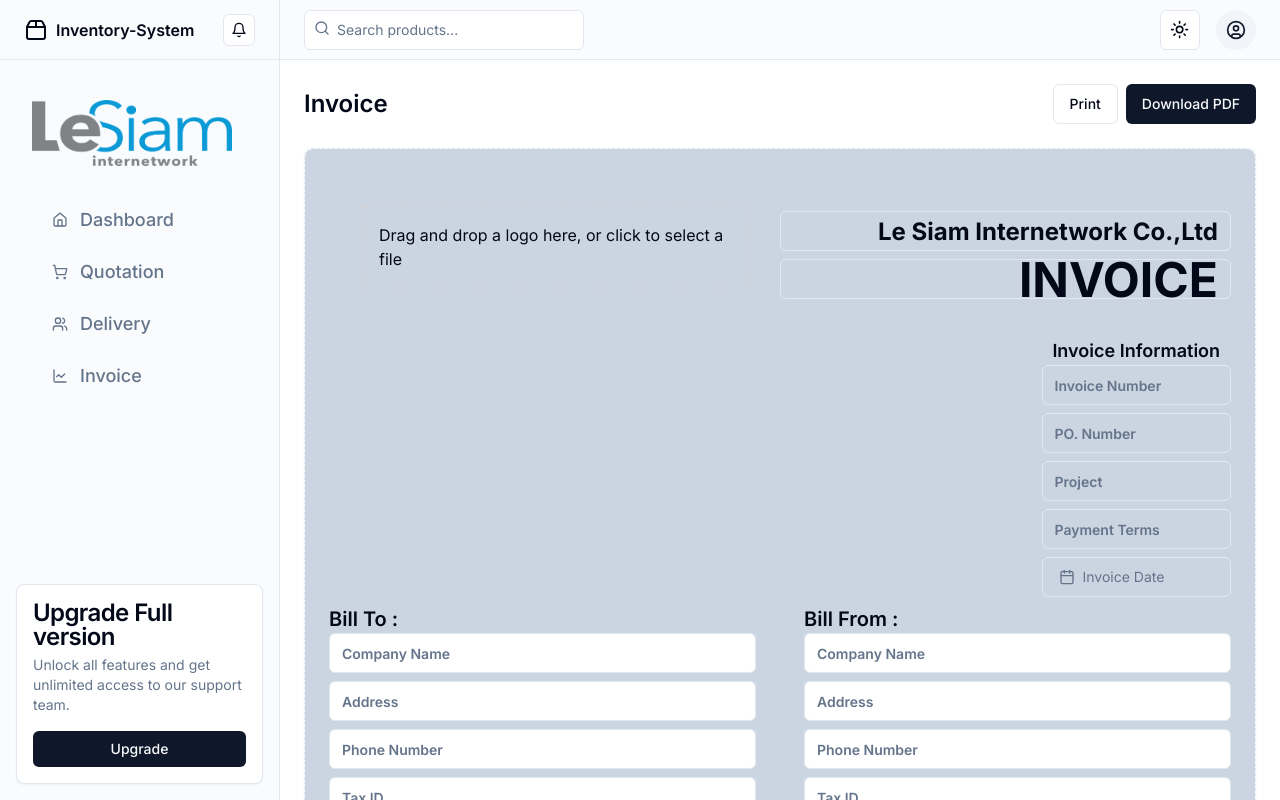
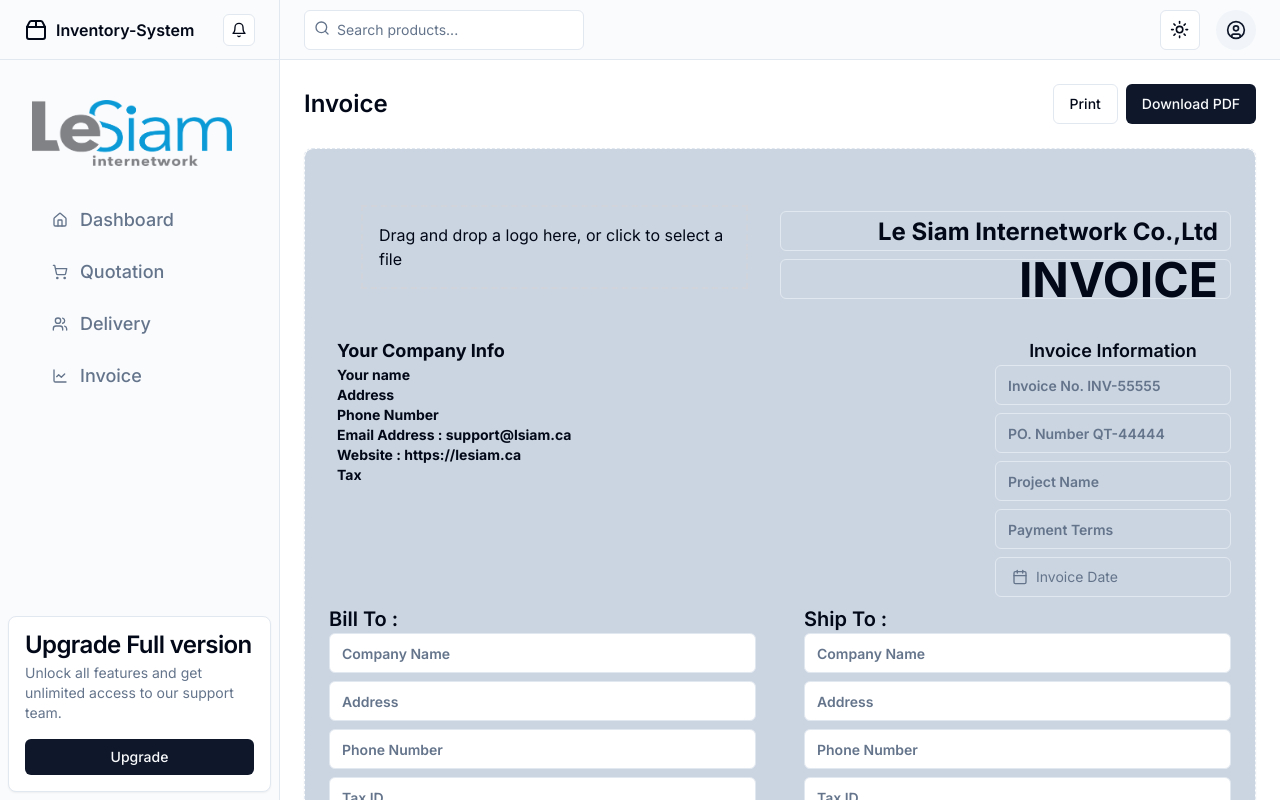
Before and after one commit to rapterxcode/lsiam-inventory, a Next.js app: page / in a window 1280 px wide. Shown: the top 800 px of the page. Built offline with nearby package versions, Linux system fonts and the light colour scheme.

Commit message:
main commit

```diff
--- a/app/page.tsx
+++ b/app/page.tsx
@@ -1,5 +1,5 @@
 import Dashboard from "@/components/dashboard";
-import InvoiceBuilder from "@/components/InvoiceBuilder";
+import InvoiceBuilder from "@/components/Invoice/InvoiceBuilder";
 import Nav from "@/components/Nav";
 import Sidebar from "@/components/Sidebar";
 
--- a/components/Header.tsx
+++ b/components/Invoice/Header.tsx
@@ -1,6 +1,6 @@
 import React, { useState } from 'react';
 import { Input } from '@/components/ui/input';
-import LogoUpload from './LogoUpload';
+import LogoUpload from '../LogoUpload';
 
 interface HeaderProps {
   logo: string | null;
@@ -17,7 +17,7 @@
         <div className="flex-1">
           <div className="mt-auto p-8">
             <LogoUpload onLogoUpload={setLogo} />
-            {logo && <img src={logo} alt="Company Logo" className="h-16 ml-2" />}
+            {logo && <img src={logo} alt="Company Logo" className="w-[200px] h-[auto] ml-5" />}
           </div>
         </div>
       </div>
--- a/components/InvoiceBuilder.tsx
+++ b/components/Invoice/InvoiceBuilder.tsx
@@ -1,9 +1,9 @@
 "use client";
 
 import React, { useState, ChangeEvent, useRef } from 'react';
-import Header from '@/components/Header';
-import InvoiceDetails from '@/components/InvoiceDetails';
-import ItemList from '@/components/ItemList';
+import Header from '@/components/Invoice/Header';
+import InvoiceDetails from '@/components/Invoice/InvoiceDetails';
+import ItemList from '@/components/Invoice/ItemList';
 import { Button } from '@/components/ui/button';
 
 interface Item {
@@ -55,7 +55,7 @@
         overflow: 'hidden',
       }}
     >
-      <div className="invoice-builder p-6 rounded-lg shadow-md bg-slate-300 ">
+      <div className="invoice-builder p-6 rounded-lg shadow-md bg-slate-300 max-h-screen overflow-y-auto">
         <Header logo={logo} setLogo={setLogo} />
         <InvoiceDetails />
         <ItemList
--- a/components/InvoiceDetails.tsx
+++ b/components/Invoice/InvoiceDetails.tsx
@@ -12,8 +12,8 @@
   PopoverContent,
   PopoverTrigger,
 } from "@/components/ui/popover"
-import { Input } from "./ui/input"
-import { Card, CardContent, CardHeader, CardTitle } from "./ui/card"
+import { Input } from "../ui/input"
+import { Card, CardContent, CardHeader, CardTitle } from "../ui/card"
 
 export function InvoiceDetails() {
   const [client, setClient] = React.useState<string>("")
@@ -33,13 +33,25 @@
   const [toWebsite, setToWebsite] = React.useState<string>("")
 
   return (
-    <div>
-      <section className="mb-2 grid grid-cols-4 gap-12 justify-end">
-  <div className="col-start-4 text-lg font-semibold justify-end text-center">
+<div>
+      <section className="mb-2 grid grid-cols-2 gap-12 justify-end">
+        <div className="ml-2 col-start-1 text-lg font-bold justify-start text-left">
+          <p>Your Company Info</p>
+          <div className="text-sm">
+          <p>Your name</p>
+          <p>Address</p>
+          <p>Phone Number</p>
+          <p>Email Address : support@lsiam.ca</p>
+          <p>Website : https://lesiam.ca</p>
+          <p>Tax</p>
+          </div>
+
+        </div>
+        <div className="col-end-4 text-lg font-semibold justify-end text-center">
     <p>Invoice Information</p>
-    <Input type="text" placeholder="Invoice Number" value={invoiceNumber} onChange={(e) => setInvoiceNumber(e.target.value)} className='mb-2 bg-transparent' />
-    <Input type="text" placeholder="PO. Number" value={poNumber} onChange={(e) => setPoNumber(e.target.value)} className='mb-2 bg-transparent' />
-    <Input type="text" placeholder="Project" value={project} onChange={(e) => setProject(e.target.value)} className='mb-2 bg-transparent' />
+    <Input type="text" placeholder="Invoice No. INV-55555" value={invoiceNumber} onChange={(e) => setInvoiceNumber(e.target.value)} className='mb-2 bg-transparent' />
+    <Input type="text" placeholder="PO. Number QT-44444" value={poNumber} onChange={(e) => setPoNumber(e.target.value)} className='mb-2 bg-transparent' />
+    <Input type="text" placeholder="Project Name" value={project} onChange={(e) => setProject(e.target.value)} className='mb-2 bg-transparent' />
     <Input type="text" placeholder="Payment Terms" value={paymentTerms} onChange={(e) => setPaymentTerms(e.target.value)} className='mb-2 bg-transparent' />
     <Popover>
       <PopoverTrigger asChild>
@@ -63,8 +75,8 @@
         />
       </PopoverContent>
     </Popover>
-  </div>
-</section>
+        </div>
+    </section>
 
       <section className="mb-2 grid grid-cols-2 gap-12">
       <div className="text-xl font-semibold justify-end text-left">
@@ -77,7 +89,7 @@
 
         </div>
       <div className="text-xl font-semibold justify-end text-left">
-      <p>Bill From :</p>
+      <p>Ship To :</p>
               <Input type="text" placeholder="Company Name" value={fromCompanyName} onChange={(e) => setFromCompanyName(e.target.value)} className='mb-2' />
               <Input type="text" placeholder="Address" value={fromAddress} onChange={(e) => setFromAddress(e.target.value)} className='mb-2' />
               <Input type="text" placeholder="Phone Number" value={fromPhoneNumber} onChange={(e) => setFromPhoneNumber(e.target.value)} className='mb-2' />
--- a/components/Sidebar.tsx
+++ b/components/Sidebar.tsx
@@ -21,6 +21,8 @@
   CardHeader,
   CardTitle,
 } from "@/components/ui/card"
+
+
 
 export default function Sidebar() {
   return (
@@ -49,15 +51,15 @@
             </div>
             <nav className="grid items-start px-2 text-lg font-medium lg:px-10 gap-2 ">
               <Link
-                href="#"
-                className="flex items-center gap-3 rounded-lg px-3 py-2 text-muted-foreground transition-all hover:text-primary"
+                href="/page"
+                className="flex items-center gap-3 rounded-lg px-3 py-2 text-muted-foreground transition-all hover:text-primary hover:border hover:border-gray-300 hover:rounded-lg hover:bg-foreground hover:text-blue-500"
               >
                 <Home className="h-4 w-4" />
                 Dashboard
               </Link>
               <Link
                 href="#"
-                className="flex items-center gap-3 rounded-lg px-3 py-2 text-muted-foreground transition-all hover:text-primary"
+                className="flex items-center gap-3 rounded-lg px-3 py-2 text-muted-foreground transition-all hover:text-primary hover:border hover:border-gray-300 hover:rounded-lg hover:bg-foreground hover:text-blue-500"
               >
                 <ShoppingCart className="h-4 w-4" />
                 Quotation
@@ -65,21 +67,21 @@
               </Link>
               <Link
                 href="#"
-                className="flex items-center gap-3 rounded-lg px-3 py-2 text-muted-foreground transition-all hover:text-primary"
+                className="flex items-center gap-3 rounded-lg px-3 py-2 text-muted-foreground transition-all hover:text-primary hover:border hover:border-gray-300 hover:rounded-lg hover:bg-foreground hover:text-blue-500"
               >
                 <Users className="h-4 w-4" />
                 Delivery
               </Link>
               <Link
                 href="#"
-                className="flex items-center gap-3 rounded-lg px-3 py-2 text-muted-foreground transition-all hover:text-primary"
+                className="flex items-center gap-3 rounded-lg px-3 py-2 text-muted-foreground transition-all hover:text-primary hover:border hover:border-gray-300 hover:rounded-lg hover:bg-foreground hover:text-blue-500"
               >
                 <LineChart className="h-4 w-4" />
                 Invoice
               </Link>
             </nav>
           </div>
-          <div className="mt-auto p-4">
+          <div className="mt-auto p-2 max-h-screen">
             <Card x-chunk="dashboard-02-chunk-0">
               <CardHeader className="p-2 pt-0 md:p-4">
                 <CardTitle>Upgrade Full version</CardTitle>
@@ -95,6 +97,7 @@
               </CardContent>
             </Card>
           </div>
+
         </div>
       </div>
   )
```
Also changed, not shown: app/page/invoice-page.tsx (renamed from app/invoice-page.tsx, +3 -4 lines), components/dashboard-02.tsx (+25 -10 lines), app/page/page-original.tsx (renamed from app/page-original.tsx), components/Invoice/ItemList.tsx (renamed from components/ItemList.tsx).
